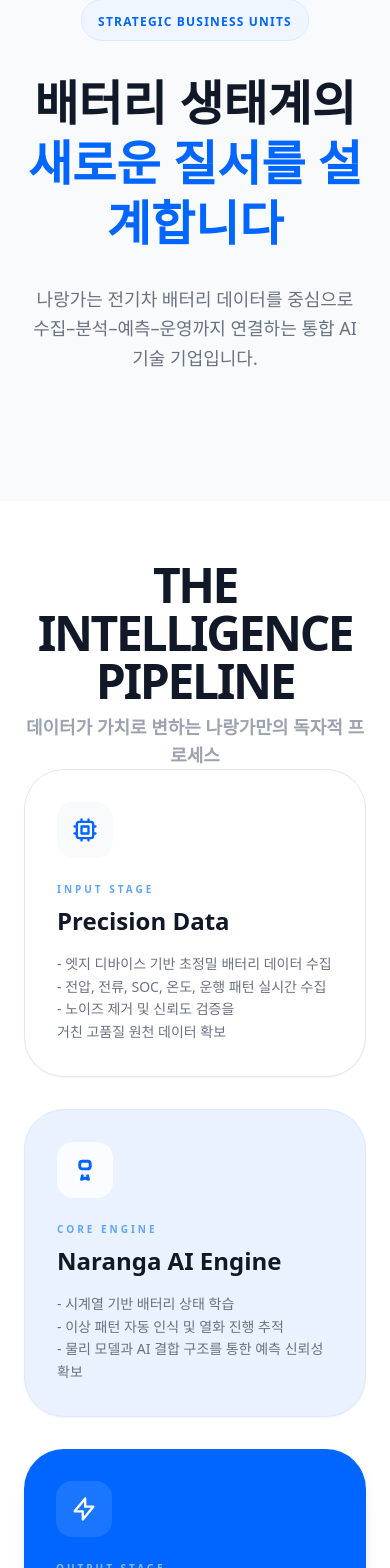
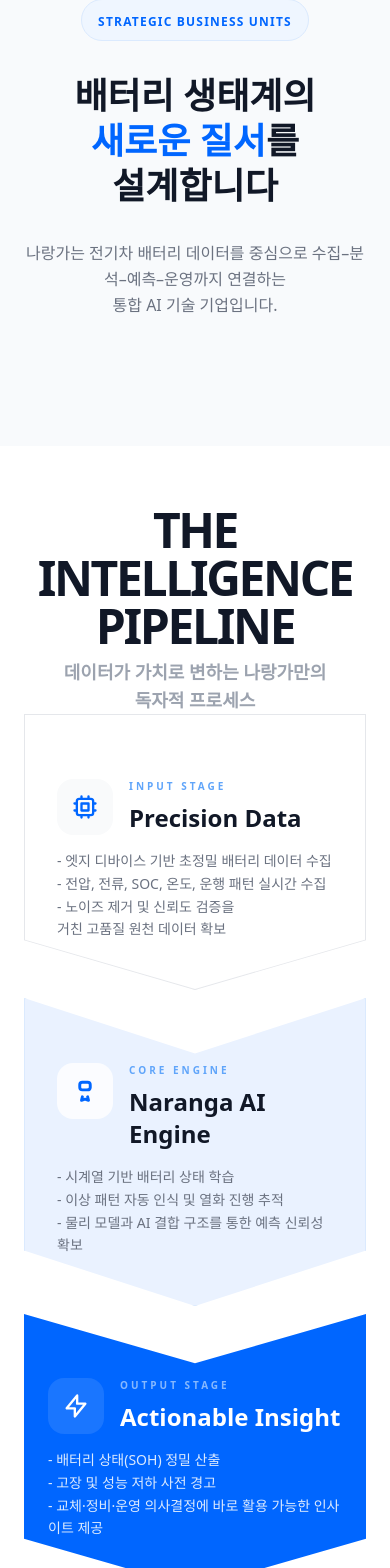
Before and after one commit to NarangaApp/homepage, a React (Vite) app: page /company/business in a window 390 px wide. Shown: the part 193-1761 px from the top of the page. Built offline with nearby package versions, Linux system fonts and the light colour scheme; a web font is replaced by a local one.

Commit message:
사업분야 페이지 모바일 화면 디자인 약간 수정;

```diff
--- a/pages/company/business/page.tsx
+++ b/pages/company/business/page.tsx
@@ -10,13 +10,21 @@
           <div className="inline-block px-4 py-2 bg-blue-50 border border-blue-100 rounded-full mb-8">
             <span className="text-[#0066ff] font-black tracking-widest uppercase text-xs">Strategic Business Units</span>
           </div>
-          <h1 className="text-5xl md:text-7xl font-black text-gray-900 mb-8 leading-tight">
+          <h1 className="text-4xl sm:text-5xl md:text-7xl font-black text-gray-900 mb-8 leading-tight">
+            <span className="md:hidden">
               배터리 생태계의<br />
-            <span className="text-[#0066ff]">새로운 질서를 설계합니다</span>
+              <span className="text-[#0066ff]">새로운 질서</span>를<br />
+              설계합니다
+            </span>
+            <span className="hidden md:inline">
+              배터리 생태계의<br />
+              <span className="text-[#0066ff]">새로운 질서</span>를 설계합니다
+            </span>
           </h1>
-          <p className="text-gray-500 text-lg md:text-xl max-w-2xl mx-auto font-medium leading-relaxed">
-            나랑가는 전기차 배터리 데이터를 중심으로<br />
-            수집–분석–예측–운영까지 연결하는 통합 AI 기술 기업입니다.
+          <p className="text-gray-500 text-base sm:text-lg md:text-xl max-w-2xl mx-auto font-medium leading-relaxed">
+            나랑가는 전기차 배터리 데이터를 중심으로
+            수집–분석–예측–운영까지 연결하는<br />
+            통합 AI 기술 기업입니다.
           </p>
         </div>
       </section>
@@ -26,11 +34,14 @@
         <div className="container mx-auto px-6 relative z-10">
           <div className="text-center mb-0 lg:hidden">
             <h2 className="text-5xl font-black text-gray-900 uppercase tracking-tighter mt-3">The Intelligence Pipeline</h2>
-            <p className="text-gray-400 text-lg font-bold mt-2">데이터가 가치로 변하는 나랑가만의 독자적 프로세스</p>
+            <p className="text-gray-400 text-lg font-bold mt-2">
+              데이터가 가치로 변하는 나랑가만의<br />
+              독자적 프로세스
+            </p>
           </div>
 
           <div className="mt-0">
-            <div className="hidden lg:block relative h-[440px]">
+            <div className="hidden xl:block relative h-[440px]">
               <div className="absolute left-1/2 top-[100px] w-full -translate-x-1/2 -translate-y-1/2 text-center">
                 <h2 className="text-5xl font-black text-gray-900 uppercase tracking-tighter">The Intelligence Pipeline</h2>
                 <p className="text-gray-400 text-lg font-bold mt-2">데이터가 가치로 변하는 나랑가만의 독자적 프로세스</p>
@@ -97,9 +108,12 @@
               </div>
             </div>
 
-            <div className="flex flex-col gap-8 lg:hidden">
-              <div className="bg-white border border-gray-200 shadow-sm p-8 rounded-[2.5rem]">
-                <div className="w-14 h-14 bg-gray-50 rounded-2xl flex items-center justify-center mb-6 text-[#0066ff]">
+            <div className="flex flex-col gap-2 xl:hidden">
+              <div className="bg-gray-200 p-[1px] shadow-sm [clip-path:polygon(0_0,100%_0,100%_82%,50%_100%,0_82%)]">
+                <div className="bg-white px-8 pt-16 pb-12 [clip-path:polygon(0_0,100%_0,100%_82%,50%_100%,0_82%)]">
+                  <div className="max-w-[520px] mx-auto w-full">
+                    <div className="flex items-start gap-4">
+                      <div className="w-14 h-14 bg-gray-50 rounded-2xl flex items-center justify-center text-[#0066ff] shrink-0">
                         <svg className="w-7 h-7" fill="none" stroke="currentColor" viewBox="0 0 24 24">
                           <path strokeLinecap="round" strokeLinejoin="round" strokeWidth={2} d="M9 3v2m6-2v2M9 19v2m6-2v2M5 9H3m2 6H3m18-6h-2m2 6h-2M7 19h10a2 2 0 002-2V7a2 2 0 00-2-2H7a2 2 0 00-2 2v10a2 2 0 002 2zM9 9h6v6H9V9z" />
                         </svg>
@@ -108,15 +122,20 @@
                         <span className="text-[10px] font-black text-blue-400 uppercase tracking-[0.3em] block mb-2">Input Stage</span>
                         <h3 className="text-2xl font-black text-gray-900">Precision Data</h3>
                       </div>
+                    </div>
                     <p className="text-gray-500 text-sm font-medium leading-relaxed">
                       - 엣지 디바이스 기반 초정밀 배터리 데이터 수집<br />
                       - 전압, 전류, SOC, 온도, 운행 패턴 실시간 수집<br />
                       - 노이즈 제거 및 신뢰도 검증을<br />거친 고품질 원천 데이터 확보
                     </p>
                   </div>
+                </div>
+              </div>
 
-              <div className="bg-[#eaf2ff] border border-blue-100 shadow-sm p-8 rounded-[2.5rem]">
-                <div className="w-14 h-14 bg-white/80 rounded-2xl flex items-center justify-center mb-6 text-[#0066ff]">
+              <div className="bg-[#eaf2ff] border border-blue-100 shadow-sm px-8 pt-16 pb-12 [clip-path:polygon(0_0,50%_18%,100%_0,100%_82%,50%_100%,0_82%)]">
+                <div className="max-w-[520px] mx-auto w-full">
+                  <div className="flex items-start gap-4">
+                    <div className="w-14 h-14 bg-white/80 rounded-2xl flex items-center justify-center text-[#0066ff] shrink-0">
                       <svg className="w-7 h-7" fill="none" stroke="currentColor" viewBox="0 0 24 24">
                         <path strokeLinecap="round" strokeLinejoin="round" strokeWidth={2.5} d="M9.75 17L9 20l3-1 3 1-.75-3m-4.5-6h4.5m-4.5 0a2.25 2.25 0 01-2.25-2.25V6.75A2.25 2.25 0 019.75 4.5h4.5A2.25 2.25 0 0116.5 6.75v2.25A2.25 2.25 0 0114.25 11m-4.5 0h4.5" />
                       </svg>
@@ -125,15 +144,19 @@
                       <span className="text-[10px] font-black text-blue-400 uppercase tracking-[0.3em] block mb-2">Core Engine</span>
                       <h3 className="text-2xl font-black text-gray-900">Naranga AI Engine</h3>
                     </div>
+                  </div>
                   <p className="text-gray-500 text-sm font-medium leading-relaxed">
                     - 시계열 기반 배터리 상태 학습<br />
                     - 이상 패턴 자동 인식 및 열화 진행 추적<br />
                     - 물리 모델과 AI 결합 구조를 통한 예측 신뢰성 확보
                   </p>
                 </div>
+              </div>
 
-              <div className="bg-[#0066ff] text-white shadow-lg p-8 rounded-[2.5rem]">
-                <div className="w-14 h-14 bg-white/10 rounded-2xl flex items-center justify-center mb-6 text-white">
+              <div className="bg-[#0066ff] text-white shadow-lg px-6 pt-16 pb-12 [clip-path:polygon(0_0,50%_18%,100%_0,100%_82%,50%_100%,0_82%)]">
+                <div className="max-w-[520px] mx-auto w-full">
+                  <div className="flex items-start gap-4">
+                    <div className="w-14 h-14 bg-white/10 rounded-2xl flex items-center justify-center text-white shrink-0">
                       <svg className="w-7 h-7" fill="none" stroke="currentColor" viewBox="0 0 24 24">
                         <path strokeLinecap="round" strokeLinejoin="round" strokeWidth={2} d="M13 10V3L4 14h7v7l9-11h-7z" />
                       </svg>
@@ -142,11 +165,13 @@
                       <span className="text-[10px] font-black text-blue-200/70 uppercase tracking-[0.3em] block mb-2">Output Stage</span>
                       <h3 className="text-2xl font-black">Actionable Insight</h3>
                     </div>
+                  </div>
                   <p className="text-blue-100 text-sm font-medium leading-relaxed">
                     - 배터리 상태(SOH) 정밀 산출<br />
                     - 고장 및 성능 저하 사전 경고<br />
-                  - 교체·정비·운영 의사결정에 바로 활용 가능한<br />인사이트 제공
+                    - 교체·정비·운영 의사결정에 바로 활용 가능한 인사이트 제공
                   </p>
+                </div>
               </div>
             </div>
           </div>
@@ -159,15 +184,15 @@
           <div className="container mx-auto px-6">
             <div className={`flex flex-col lg:flex-row items-center gap-16 md:gap-24 ${index % 2 === 1 ? 'lg:flex-row-reverse' : ''}`}>
               <div className="lg:w-1/2 w-full">
-                <div className="relative rounded-[3rem] overflow-hidden shadow-xl aspect-[4/3] border border-gray-100">
+                <div className="relative rounded-[2rem] md:rounded-[3rem] overflow-hidden shadow-xl aspect-[4/3] border border-gray-100">
                   <img
                     src={service.imageUrl}
                     alt={service.title}
                     className="w-full h-full object-cover"
                   />
-                  <div className="absolute top-8 left-8 bg-white/95 backdrop-blur-md px-6 py-4 rounded-2xl shadow-lg border border-gray-100">
-                     <p className="text-[10px] text-[#0066ff] font-black tracking-widest uppercase mb-1">Division 0{index + 1}</p>
-                     <p className="text-xl font-black text-gray-900">{service.title}</p>
+                  <div className="absolute top-3 left-3 md:top-8 md:left-8 bg-white/95 backdrop-blur-md px-3 py-2.5 md:px-6 md:py-4 rounded-2xl shadow-lg border border-gray-100 max-w-[60%] md:max-w-none">
+                     <p className="text-[8px] md:text-[10px] text-[#0066ff] font-black tracking-[0.25em] uppercase mb-1">Division 0{index + 1}</p>
+                     <p className="text-base md:text-xl font-black text-gray-900">{service.title}</p>
                   </div>
                 </div>
               </div>
--- a/pages/products/ProductPageView.tsx
+++ b/pages/products/ProductPageView.tsx
@@ -115,10 +115,10 @@
                   className="w-full h-full object-cover transition-transform duration-1000 group-hover:scale-110"
                 />
                 <div className="absolute inset-0 bg-blue-900/10 mix-blend-multiply" />
-                <div className="absolute bottom-10 left-10 p-6 bg-white/95 backdrop-blur-md rounded-2xl shadow-xl border border-white/50">
-                   <p className="text-[10px] text-blue-600 font-black tracking-widest uppercase mb-1">Standard Reference</p>
-                   <p className="text-2xl font-black text-gray-950 italic">{service.title}</p>
-                </div>
+              </div>
+              <div className="mt-6 md:mt-0 md:absolute md:bottom-10 md:left-10 md:p-6 p-5 bg-white/95 backdrop-blur-md rounded-2xl shadow-xl border border-white/50 max-w-full md:max-w-none">
+                 <p className="text-[9px] md:text-[10px] text-blue-600 font-black tracking-widest uppercase mb-1">Standard Reference</p>
+                 <p className="text-xl md:text-2xl font-black text-gray-950 italic">{service.title}</p>
               </div>
             </div>
 
```
Lines whose indentation alone changed are shown as unchanged.
